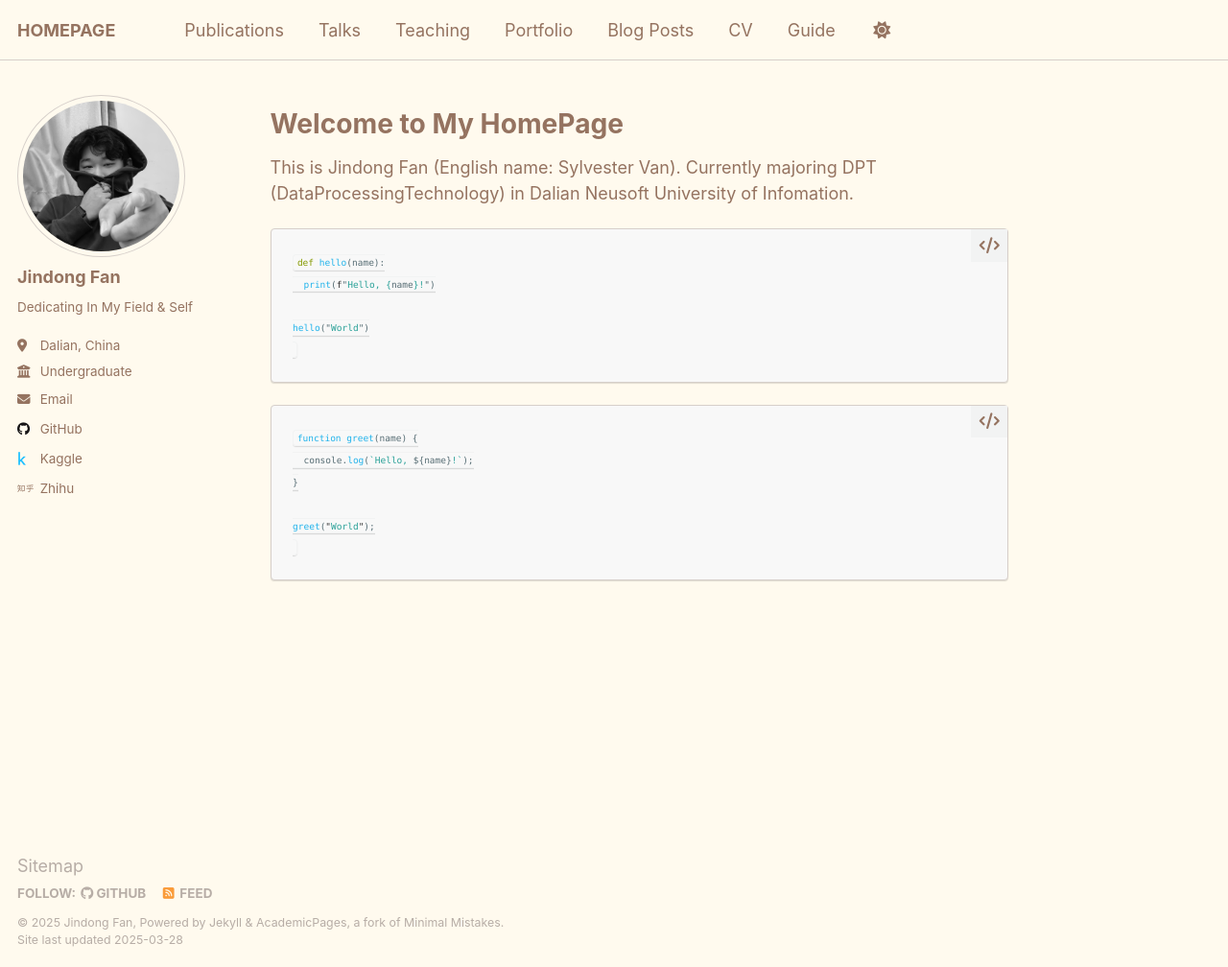
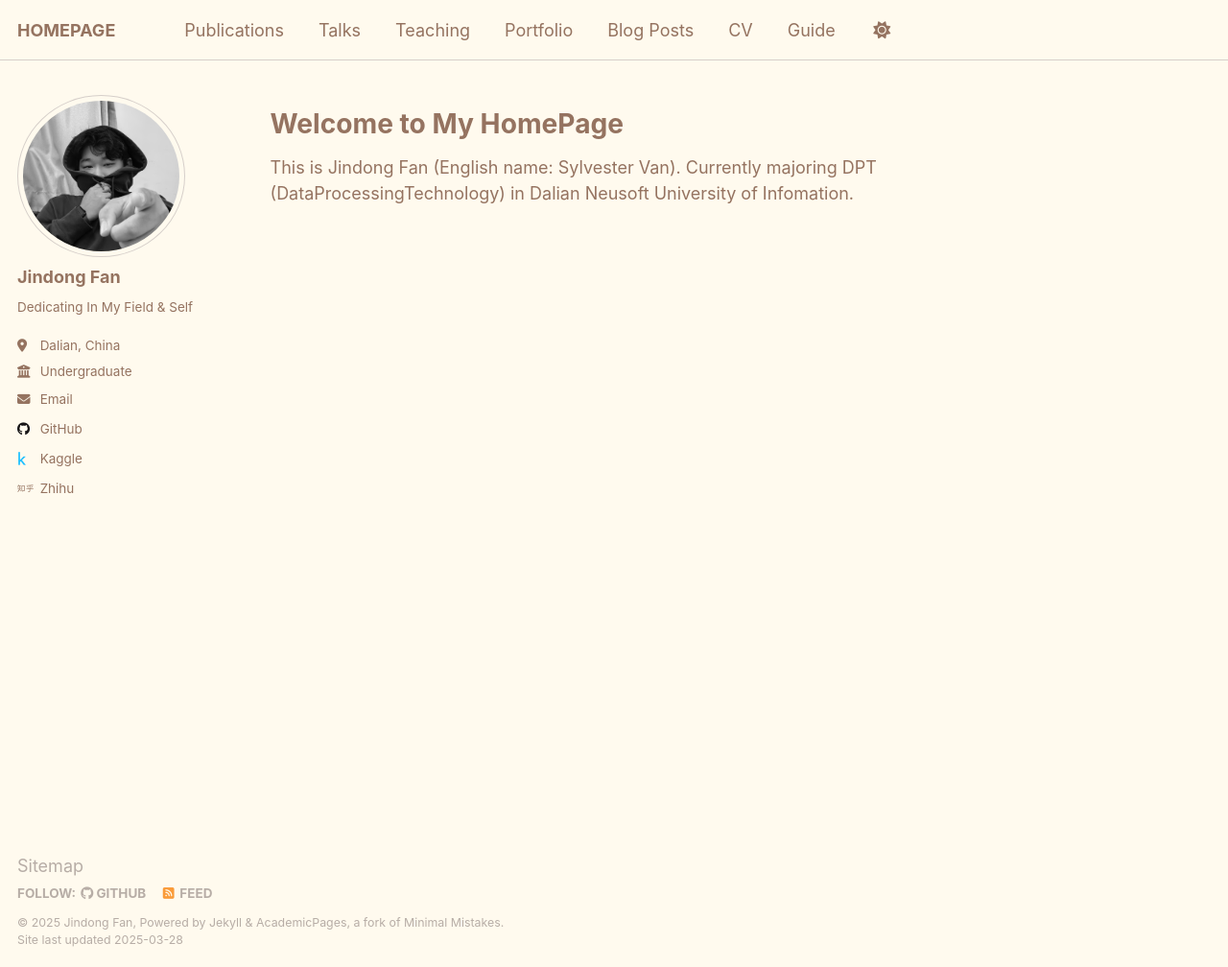
Before and after one commit to Sylvestervan/sylvestervan.github.io, a Jekyll site: the page built from _pages/about.md, in a window 1280 px wide and 1008 px high. Shown: the whole window at 96% size. Built offline with Jekyll 4.4.1, drawn with Linux system fonts in a browser that asks for light colours.

````diff
--- a/_pages/about.md
+++ b/_pages/about.md
@@ -10,17 +10,3 @@ redirect_from:
 Welcome to My HomePage
 ======
 This is Jindong Fan (English name: Sylvester Van). Currently majoring DPT (DataProcessingTechnology) in Dalian Neusoft University of Infomation.
-
-```python
-def hello(name):
-  print(f"Hello, {name}!")
-
-hello("World")
-```
-```javascript
-function greet(name) {
-  console.log(`Hello, ${name}!`);
-}
-
-greet("World");
-```
````
